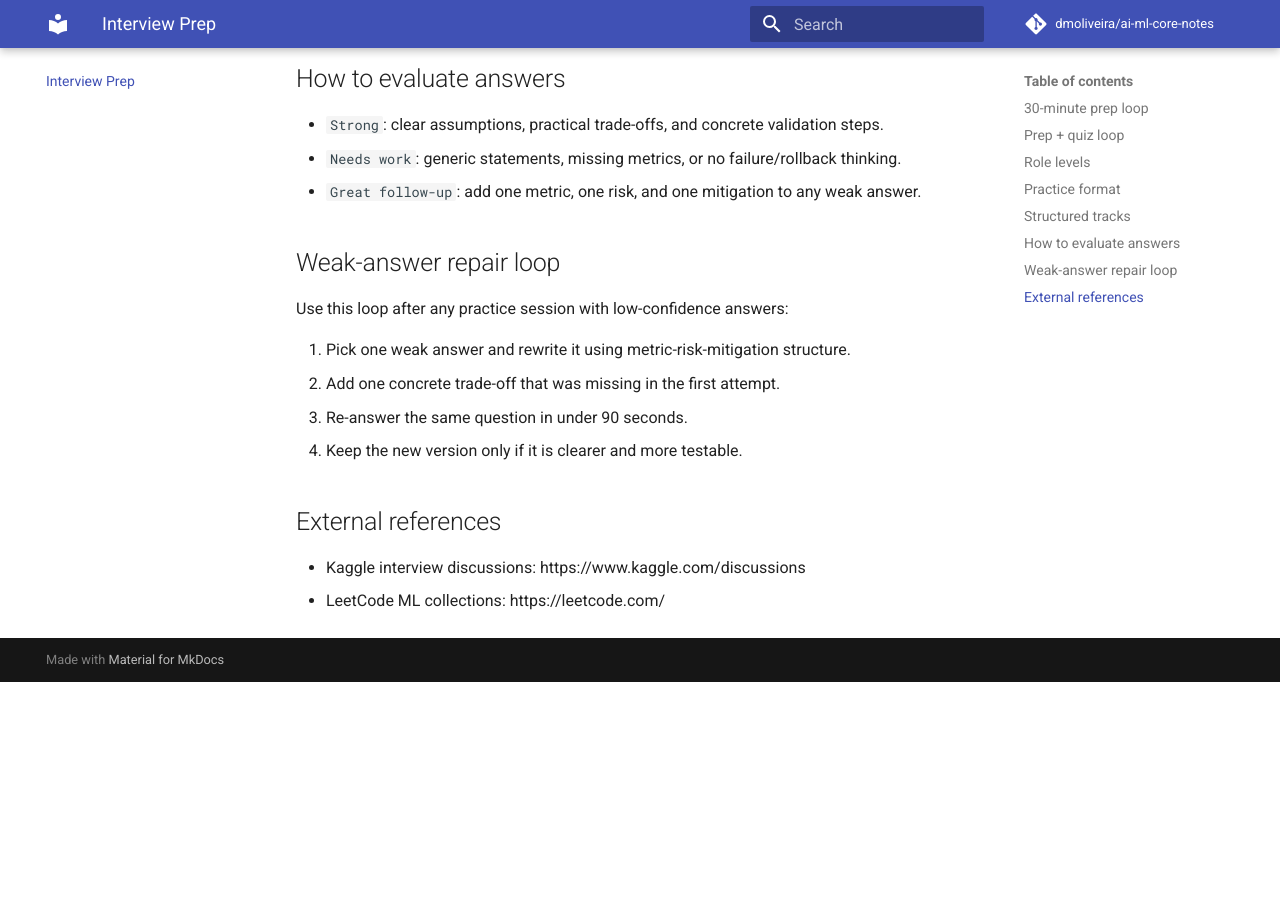
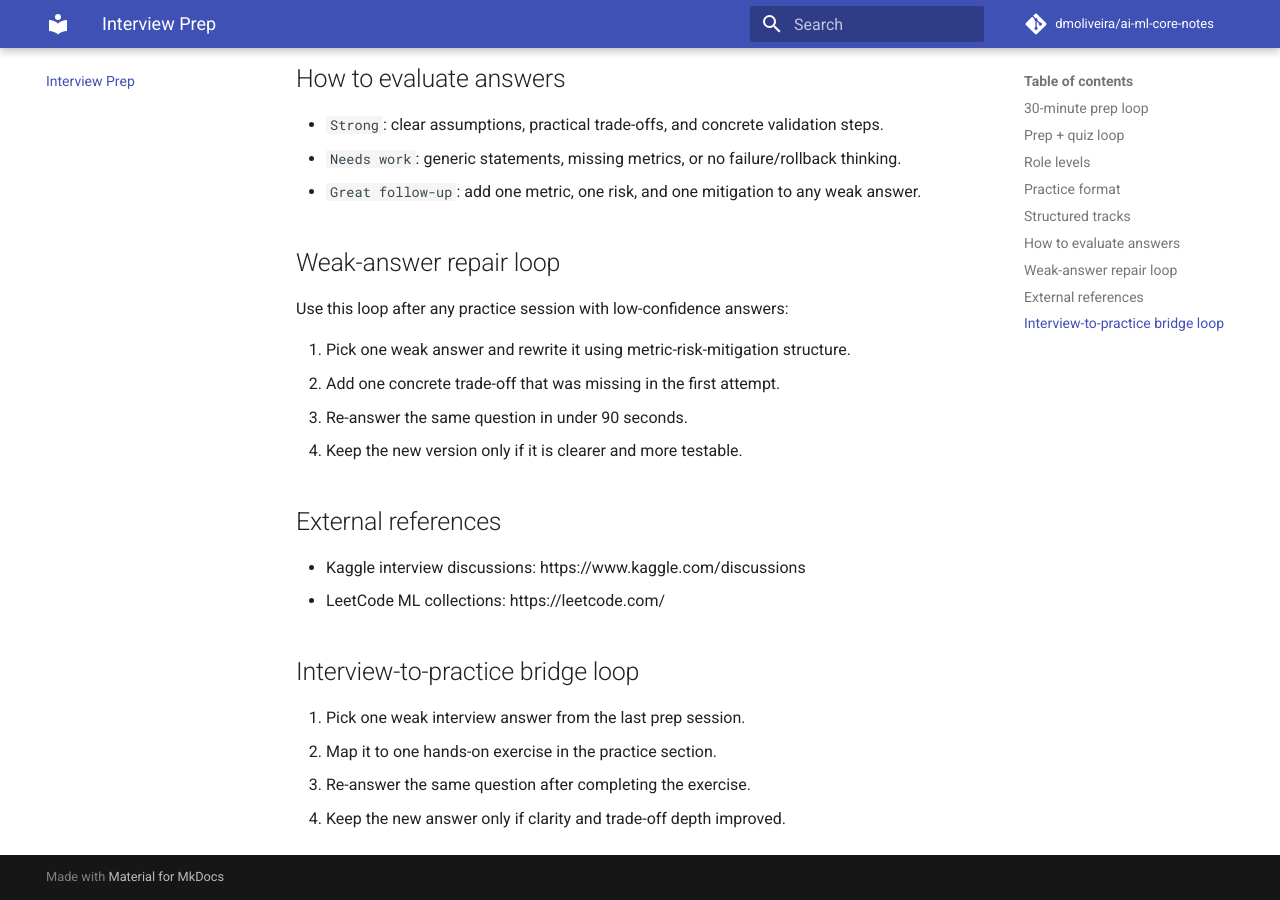
Before and after one commit to dmoliveira/ai-ml-core-notes, an MkDocs documentation site: the page built from docs/interview-prep/index.md, in a window 1280 px wide and 900 px high, scrolled down 1335 px. Built offline with MkDocs 1.6.1 and Material for MkDocs 9.7.7, drawn with Linux system fonts in a browser that asks for light colours; comment, search, counter and statistics services are not loaded; before the commit the page ends 2017 px from its top, so only the background shows below that.

Commit message:
Add interview-practice bridge and drill loops

```diff
--- a/docs/interview-prep/index.md
+++ b/docs/interview-prep/index.md
@@ -58,3 +58,10 @@ Use this loop after any practice session with low-confidence answers:
 
 - Kaggle interview discussions: https://www.kaggle.com/discussions
 - LeetCode ML collections: https://leetcode.com/
+
+## Interview-to-practice bridge loop
+
+1. Pick one weak interview answer from the last prep session.
+2. Map it to one hands-on exercise in the practice section.
+3. Re-answer the same question after completing the exercise.
+4. Keep the new answer only if clarity and trade-off depth improved.
```
Also changed, not shown: docs/practice/interview-quiz.md (+7 -0 lines).
